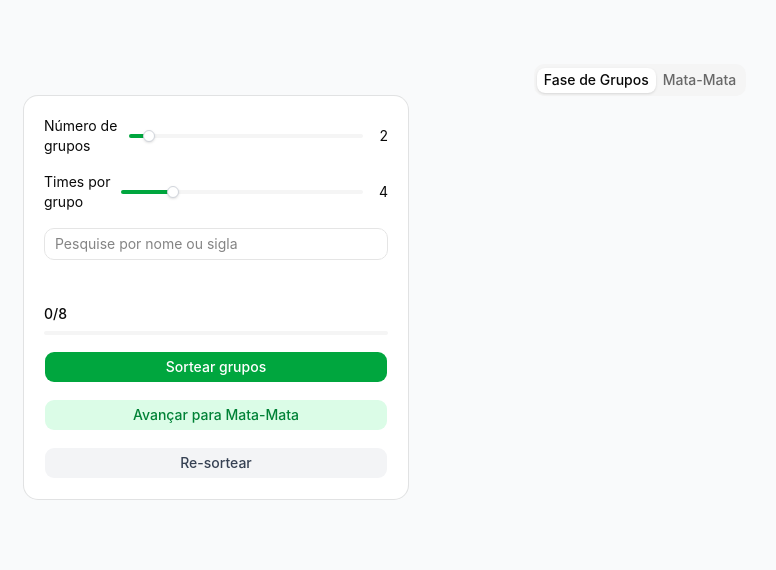
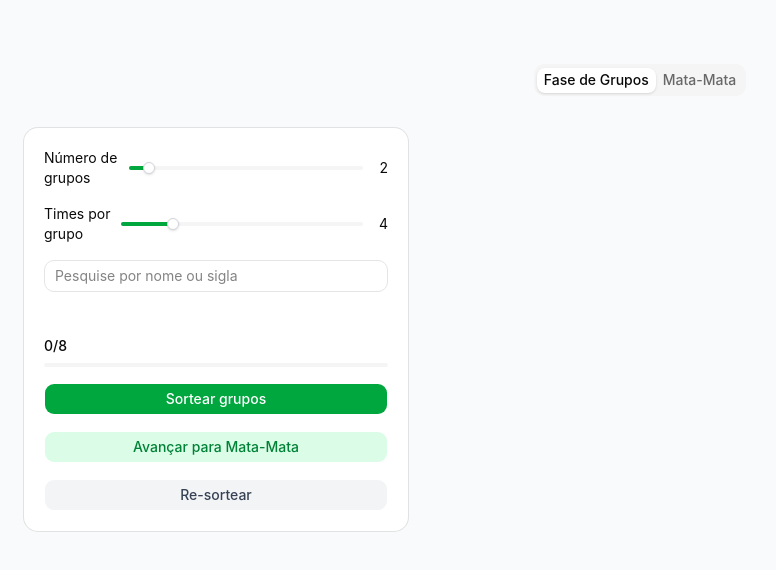
Before and after one commit to JulianQueiroz/world_cup_draw_simulator, a Next.js app: page /home in a window 1280 px wide. Shown: the top 570 px of the page, without its empty margins (0-776 px from the left). Built offline with nearby package versions, Linux system fonts and the light colour scheme.

Commit message:
feat: enhance styling for dark mode and improve layout in components

```diff
--- a/src/app/home/page.tsx
+++ b/src/app/home/page.tsx
@@ -31,7 +31,7 @@ const Home = () => {
   }, []);
 
   return (
-    <Main>
+    <Main className='dark:bg-zinc-900 text-black dark:text-white'>
       <ContentWrapper>
         <SwitchTabs activeTab={activeTab} setActiveTab={setActiveTab} />
             {activeTab === 'groups' && (
--- a/src/app/home/style.ts
+++ b/src/app/home/style.ts
@@ -21,13 +21,12 @@ const ContentWrapper = styled.div`
   align-items: center;
 `;
 
-// Adicione este novo componente:
 const GroupsLayout = styled.div`
   width: 100%;
   display: flex;
-  align-items: flex-start;  /* ← chave: alinha pelo topo, não estica */
+  align-items: flex-start;
   gap: 1.5rem;
-
+  margin-top:2em;
   @media (max-width: 768px) {
     flex-direction: column;
   }
--- a/src/components/Knockouts/MatchCard/index.tsx
+++ b/src/components/Knockouts/MatchCard/index.tsx
@@ -12,13 +12,13 @@ type MatchCardProps = {
 export default function MatchCard({ match, onSelectWinner, isLastRound }: MatchCardProps) {
   const getTeamHighlight = (teamId: string | null, winner: string | null) => {
     if (!winner || !teamId) return 'bg-muted';
-    return teamId === winner ? 'bg-green-200 font-bold dark:bg-green-900/30' : 'bg-muted';
+    return teamId === winner ? 'bg-green-200 font-bold dark:bg-green dark:text-black' : 'bg-muted';
   };
   const isChampion = (teamId: string | null) => isLastRound && !!match.winner && teamId === match.winner;
 
   return (
     <Card className="w-full">
-      <CardContent className="p-0 bg-white shadow-sm border border-gray-200">
+      <CardContent className="p-0 bg-white shadow-sm border border-gray-200 dark:border-0">
         {/* time 1 */}
         <button
           onClick={() => match.team1.id && onSelectWinner(match.id, match.team1.id)}
--- a/src/components/TournamentBracket/index.tsx
+++ b/src/components/TournamentBracket/index.tsx
@@ -39,15 +39,15 @@ export function TournamentBracket() {
   }
 
   return (
-    <div className="">
+    <div className="mt-5">
       {/* bracket container */}
       <div className="overflow-x-auto pb-6 flex justify-center sm:overflow-x-auto">
         <div className="flex flex-col gap-0 w-full sm:inline-flex sm:flex-row sm:gap-12 sm:min-w-min sm:px-4">
           {tournament.rounds.map((round) => (
-            <div key={round.id} className="flex flex-col border-l-2 border-gray-200 pl-3 ml-2 pb-5 last:pb-0 sm:border-l-0 sm:pl-0 sm:ml-0 sm:pb-0">
+            <div key={round.id} className="flex flex-col border-l-2 border-gray-200 dark:border-none pl-3 ml-2 pb-5 last:pb-0 sm:border-l-0 sm:pl-0 sm:ml-0 sm:pb-0">
               {/* round header */}
               <div className="mb-6">
-                <h2 className="text-sm font-bold text-slate-700 uppercase tracking-widest">{round.name}</h2>
+                <h2 className="text-sm font-bold uppercase tracking-widest">{round.name}</h2>
               </div>
 
               {/* matches container */}
```
